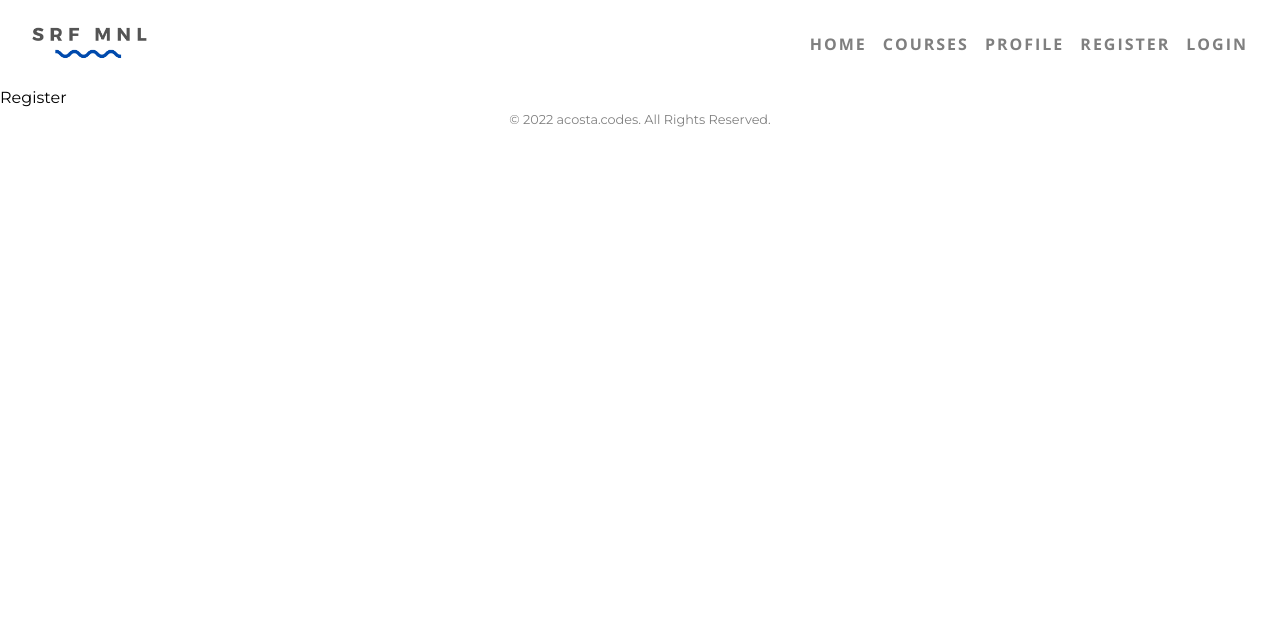
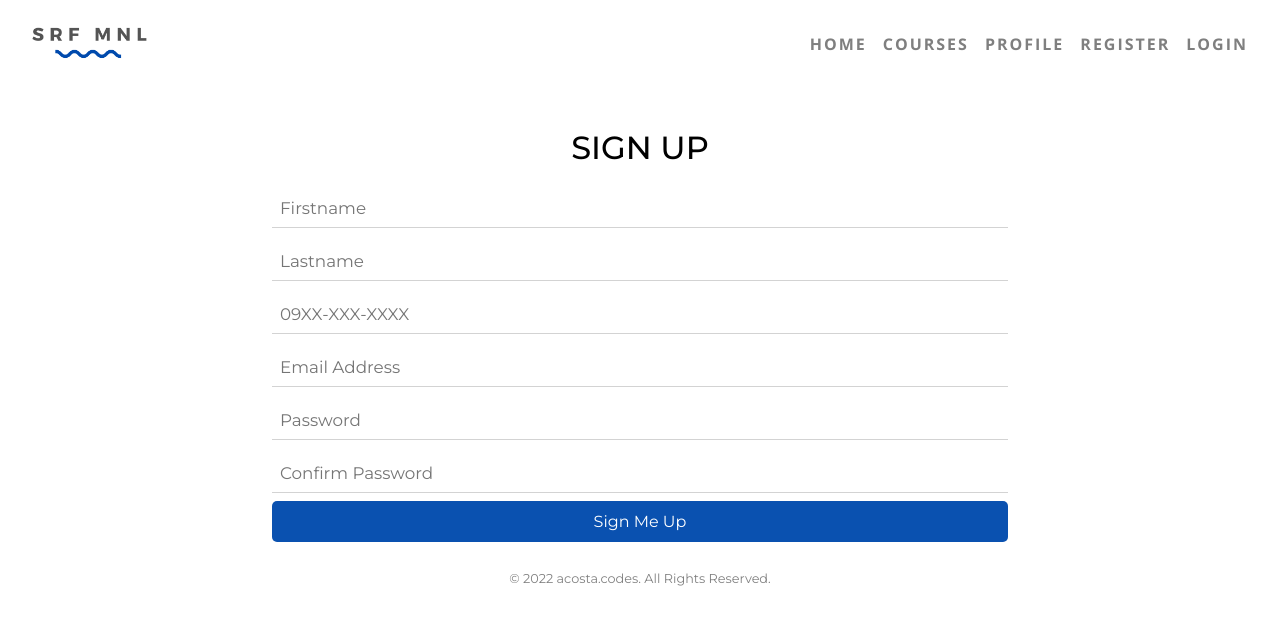
Before and after one commit to Exx-hub/srf-mnl-2023-client, a React (Create React App) app: page /register in a window 1280 px wide. Shown: the top 624 px of the page. Built offline with nearby package versions, Linux system fonts and the light colour scheme.

Commit message:
login and register pages -- done with FE?

```diff
--- a/src/components/courseItem/CourseItem.module.css
+++ b/src/components/courseItem/CourseItem.module.css
@@ -35,6 +35,7 @@
   cursor: pointer;
   font-weight: bold;
   text-transform: uppercase;
+  font-family: "Montserrat", sans-serif;
 }
 
 .courseItem button:hover {
--- /dev/null
+++ b/src/components/loginForm/LoginForm.module.css
@@ -0,0 +1,56 @@
+.loginForm {
+  max-width: 800px;
+  margin: 0 auto;
+  text-align: center;
+  padding: 1.5rem;
+}
+
+.loginForm h2 {
+  font-weight: 500;
+  font-size: 2rem;
+  margin-bottom: 1rem;
+  margin-top: 1rem;
+}
+
+.form {
+  display: flex;
+  flex-direction: column;
+}
+
+.form input {
+  padding: 0.5rem;
+  margin: 0.5rem;
+  border: none;
+  outline: none;
+  border-bottom: 1px solid lightgray;
+  font-size: 1.05rem;
+}
+
+.form input::placeholder {
+  font-weight: normal;
+  font-family: "Montserrat", sans-serif;
+}
+
+.form button {
+  background-color: #0a51b0;
+  color: white;
+  border: none;
+  padding: 0.7rem;
+  font-size: 1rem;
+  border-radius: 5px;
+  width: 98%;
+  margin: 0 auto;
+  min-width: 100px;
+  cursor: pointer;
+  font-family: "Montserrat", sans-serif;
+  margin-bottom: 1rem;
+}
+
+.form button:hover {
+  background-color: #0568d2;
+}
+
+.loginForm a {
+  color: #119fff;
+  font-size: 0.9rem;
+}
--- /dev/null
+++ b/src/components/loginForm/LoginForm.tsx
@@ -0,0 +1,48 @@
+import { useState } from "react";
+import { Link } from "react-router-dom";
+import styles from "./LoginForm.module.css";
+
+function LoginForm() {
+  const [values, setValues] = useState({
+    email: "",
+    password: "",
+  });
+
+  // move logic to custom hook.
+
+  const handleChange = (e: React.ChangeEvent<HTMLInputElement>) => {
+    const { name, value } = e.target;
+    setValues({ ...values, [name]: value });
+  };
+
+  const onSignIn = (e: React.FormEvent<HTMLFormElement>) => {
+    e.preventDefault();
+    console.log(values);
+  };
+  return (
+    <section className={styles.loginForm}>
+      <h2>SIGN IN</h2>
+      <form onSubmit={onSignIn} className={styles.form}>
+        <input
+          type="text"
+          name="email"
+          placeholder="Email Address"
+          value={values.email}
+          onChange={handleChange}
+        />
+        <input
+          type="password"
+          name="password"
+          placeholder="Password"
+          value={values.password}
+          onChange={handleChange}
+        />
+
+        <button type="submit">Sign In</button>
+      </form>
+      <Link to="/register">Not yet registered? Sign up now!</Link>
+    </section>
+  );
+}
+
+export default LoginForm;
--- /dev/null
+++ b/src/components/loginForm/index.tsx
@@ -0,0 +1,3 @@
+import LoginForm from "./LoginForm";
+
+export default LoginForm;
--- /dev/null
+++ b/src/components/registerForm/RegisterForm.module.css
@@ -0,0 +1,50 @@
+.registerForm {
+  max-width: 800px;
+  margin: 0 auto;
+  text-align: center;
+  padding: 1.5rem;
+}
+
+.registerForm h2 {
+  font-weight: 500;
+  font-size: 2rem;
+  margin-bottom: 1rem;
+  margin-top: 1rem;
+}
+
+.form {
+  display: flex;
+  flex-direction: column;
+}
+
+.form input {
+  padding: 0.5rem;
+  margin: 0.5rem;
+  border: none;
+  outline: none;
+  border-bottom: 1px solid lightgray;
+  font-size: 1.05rem;
+}
+
+.form input::placeholder {
+  font-weight: normal;
+  font-family: "Montserrat", sans-serif;
+}
+
+.form button {
+  background-color: #0a51b0;
+  color: white;
+  border: none;
+  padding: 0.7rem;
+  font-size: 1rem;
+  border-radius: 5px;
+  width: 98%;
+  margin: 0 auto;
+  min-width: 100px;
+  cursor: pointer;
+  font-family: "Montserrat", sans-serif;
+}
+
+.form button:hover {
+  background-color: #0568d2;
+}
--- /dev/null
+++ b/src/components/registerForm/RegisterForm.tsx
@@ -0,0 +1,78 @@
+import { useState } from "react";
+import styles from "./RegisterForm.module.css";
+
+function RegisterForm() {
+  const [values, setValues] = useState({
+    firstname: "",
+    lastname: "",
+    mobile: "",
+    email: "",
+    password: "",
+    confirm: "",
+  });
+
+  // move logic to custom hook.
+
+  const handleChange = (e: React.ChangeEvent<HTMLInputElement>) => {
+    const { name, value } = e.target;
+    setValues({ ...values, [name]: value });
+  };
+
+  const onRegister = (e: React.FormEvent<HTMLFormElement>) => {
+    e.preventDefault();
+    console.log(values);
+  };
+
+  return (
+    <section className={styles.registerForm}>
+      <h2>SIGN UP</h2>
+      <form onSubmit={onRegister} className={styles.form}>
+        <input
+          type="text"
+          name="firstname"
+          placeholder="Firstname"
+          value={values.firstname}
+          onChange={handleChange}
+        />
+        <input
+          type="text"
+          name="lastname"
+          placeholder="Lastname"
+          value={values.lastname}
+          onChange={handleChange}
+        />
+        <input
+          type="text"
+          name="mobile"
+          placeholder="09XX-XXX-XXXX"
+          value={values.mobile}
+          onChange={handleChange}
+        />
+        <input
+          type="text"
+          name="email"
+          placeholder="Email Address"
+          value={values.email}
+          onChange={handleChange}
+        />
+        <input
+          type="password"
+          name="password"
+          placeholder="Password"
+          value={values.password}
+          onChange={handleChange}
+        />
+        <input
+          type="password"
+          name="confirm"
+          placeholder="Confirm Password"
+          value={values.confirm}
+          onChange={handleChange}
+        />
+        <button type="submit">Sign Me Up</button>
+      </form>
+    </section>
+  );
+}
+
+export default RegisterForm;
--- /dev/null
+++ b/src/components/registerForm/index.tsx
@@ -0,0 +1,3 @@
+import RegisterForm from "./RegisterForm";
+
+export default RegisterForm;
--- a/src/index.css
+++ b/src/index.css
@@ -1,4 +1,4 @@
-@import url("https://fonts.googleapis.com/css2?family=Montserrat:wght@300;400;500;600&family=Open+Sans:wght@300;400;600;700&display=swap");
+@import url("https://fonts.googleapis.com/css2?family=Montserrat:wght@200;300;400;500;600&family=Open+Sans:wght@300;400;600;700&display=swap");
 
 * {
   margin: 0;
--- a/src/pages/Login.tsx
+++ b/src/pages/Login.tsx
@@ -1,5 +1,7 @@
+import LoginForm from "../components/loginForm";
+
 function Login() {
-  return <div>Login</div>;
+  return <LoginForm />;
 }
 
 export default Login;
--- a/src/pages/Register.tsx
+++ b/src/pages/Register.tsx
@@ -1,5 +1,7 @@
+import RegisterForm from "../components/registerForm";
+
 function Register() {
-  return <div>Register</div>;
+  return <RegisterForm />;
 }
 
 export default Register;
```
